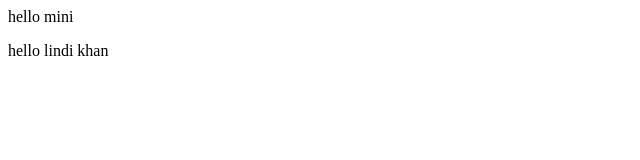
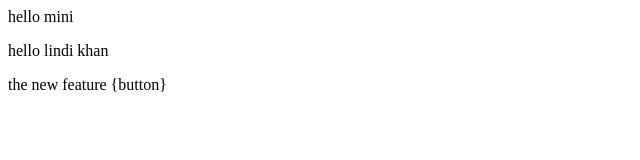
Before and after one commit to vikram8376/Exaample, a plain HTML site: page index.html in a window 1280 px wide. Shown: the whole page, without its empty margins (0-640 px from the left). Drawn offline with Linux system fonts and the light colour scheme.

```diff
--- a/index.html
+++ b/index.html
@@ -8,5 +8,6 @@
 <body>
     hello mini
     <p>hello lindi khan</p>
+    <p>the new feature {button}</p>
 </body>
 </html>
```
